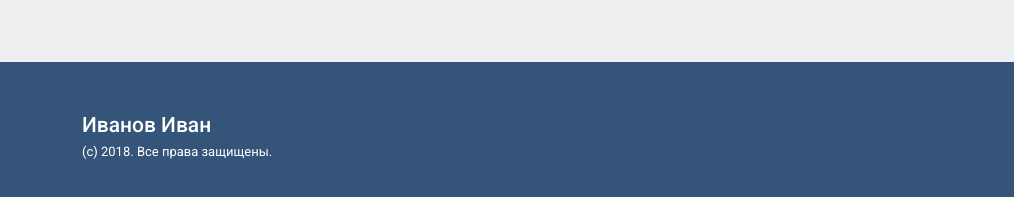
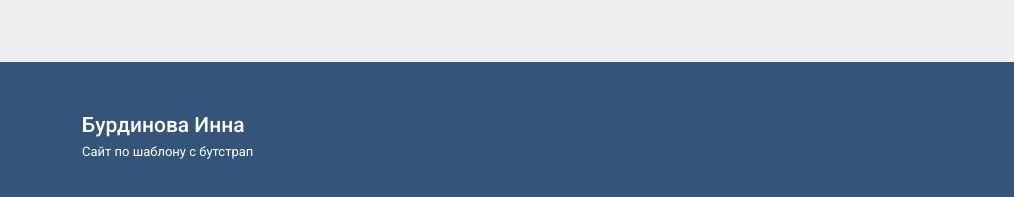
Before and after one commit to Burdinova/2_website_bootstrap, a plain HTML site: page index.html in a window 1280 px wide. Shown: the part 4157-4354 px from the top of the page, 0-1014 px from the left. Drawn offline with Linux system fonts and the light colour scheme.

Commit message:
исправила футер

```diff
--- a/index.html
+++ b/index.html
@@ -225,8 +225,8 @@
     <div class="container">
       <div class="row flex-wrap">
         <div class="col-lg-6 col-md-12 col-sm-12 mb-lg-0 mb-sm-3">
-          <p class="footer__name">Иванов Иван</p>
-          <p class="footer__text">(с) 2018. Все права защищены.</p>
+          <p class="footer__name">Бурдинова Инна</p>
+          <p class="footer__text">Сайт по шаблону с бутстрап</p>
         </div>
         <div class="col-lg-6 col-md-12 col-sm-12 d-flex gap-4 justify-content-lg-end">
           <a href="#"><img src="img/vk-social-network-logo.png" alt=""></a>
```
